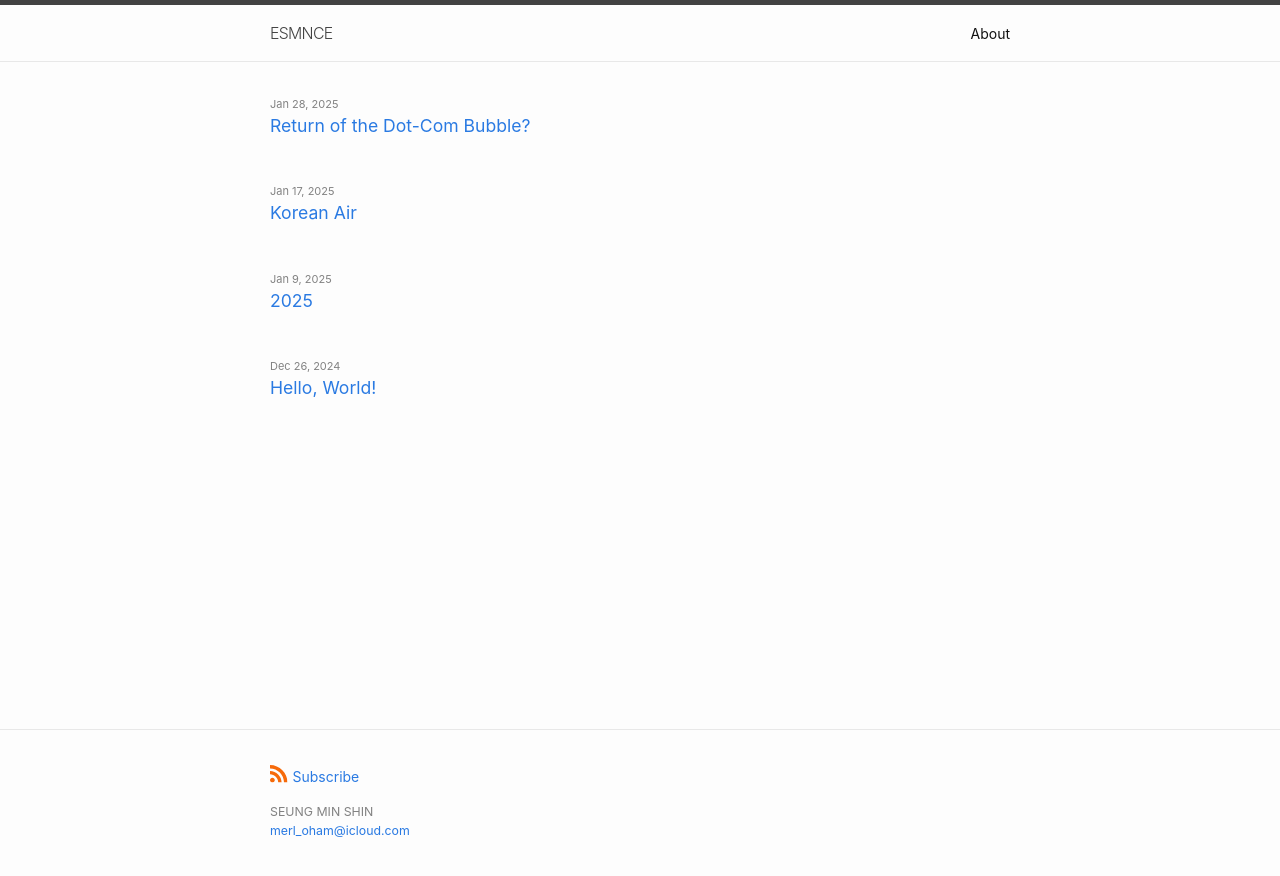
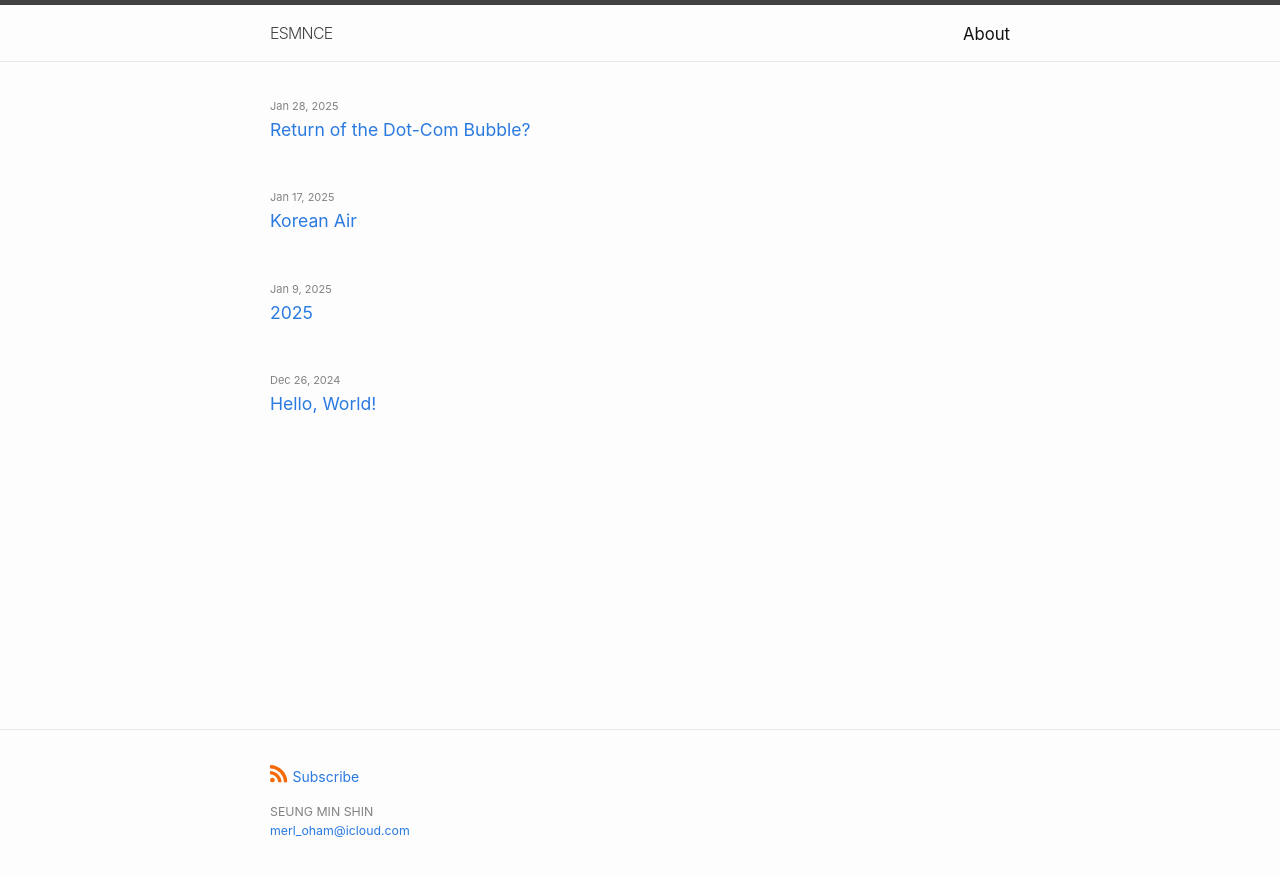
Before and after one commit to leseunivers/seung.min, a Jekyll site: the page built from index.md, in a window 1280 px wide. Shown: the top 876 px of the page. Built offline with Jekyll 4.4.1, drawn with Linux system fonts in a browser that asks for light colours; some web fonts are replaced; our own code applies the rules of GitHub Pages for plain Markdown files.

Commit message:
Update _base.scss

```diff
--- a/_sass/minima/_base.scss
+++ b/_sass/minima/_base.scss
@@ -22,7 +22,7 @@
 @media screen and (min-width: 769px) {
 
   body {
-    font: $base-font-weight 14px/#{$base-line-height} 'SDGothic', $base-font-family;
+    font: $base-font-weight 16.7px/#{$base-line-height} 'SDGothic', $base-font-family;
     color: $text-color;
     background-color: $background-color;
     -webkit-text-size-adjust: 100%;
@@ -41,7 +41,7 @@
 
 @media screen and (max-width: 768px) {
   body {
-    font: $base-font-weight 13px/#{$base-line-height} 'SDGothic', $base-font-family;
+    font: $base-font-weight 16.7px/#{$base-line-height} 'SDGothic', $base-font-family;
     color: $text-color;
     background-color: $background-color;
     -webkit-text-size-adjust: 100%;
```
